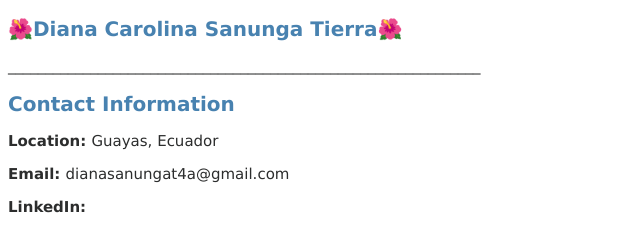
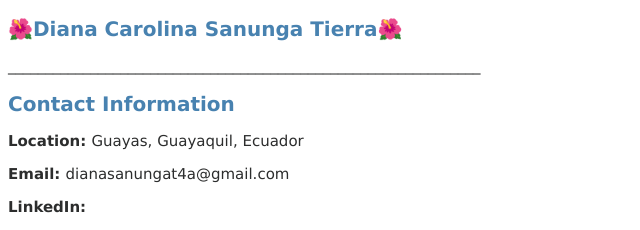
Before and after one commit to dianasanunga/dcst-personal-profile, a plain HTML site: page Index.html in a window 1280 px wide. Shown: the top 230 px of the page, 0-640 px from the left. Drawn offline with Linux system fonts and the light colour scheme.

Commit message:
Add(II): index

```diff
--- a/Index.html
+++ b/Index.html
@@ -8,7 +8,7 @@
         <h2>🌺Diana Carolina Sanunga Tierra🌺</h2>
         <p>_______________________________________________________________</p>
         <h2>Contact Information</h2>
-        <p><b>Location: </b> Guayas, Ecuador</b>
+        <p><b>Location: </b> Guayas, Guayaquil, Ecuador</b>
         <p><b>Email: </b> dianasanungat4a@gmail.com</b>
         <p><b>LinkedIn: </b> </b>
         <h2>Profile Summary</h2>
```
